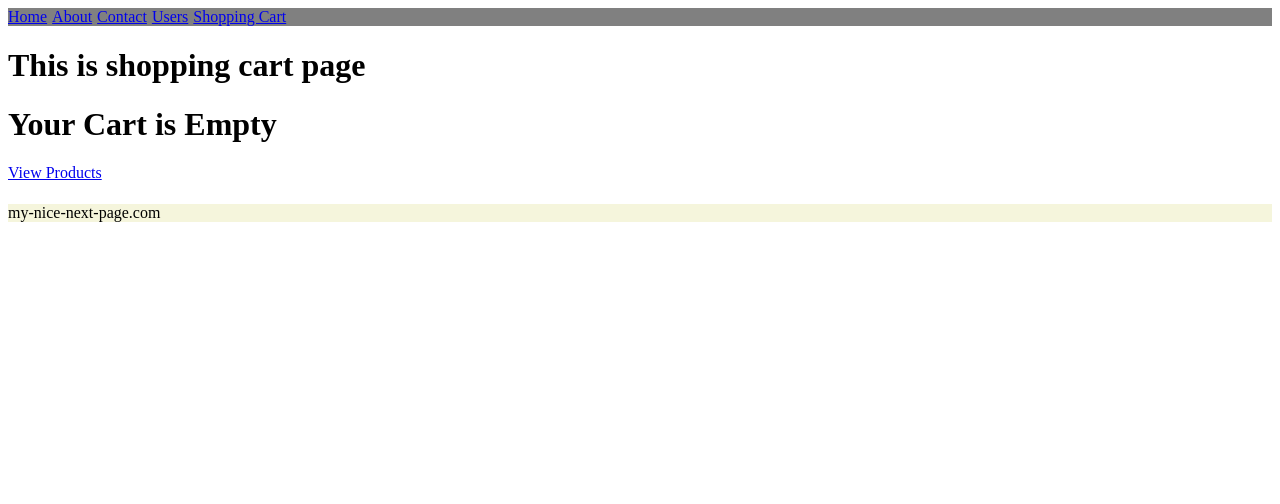
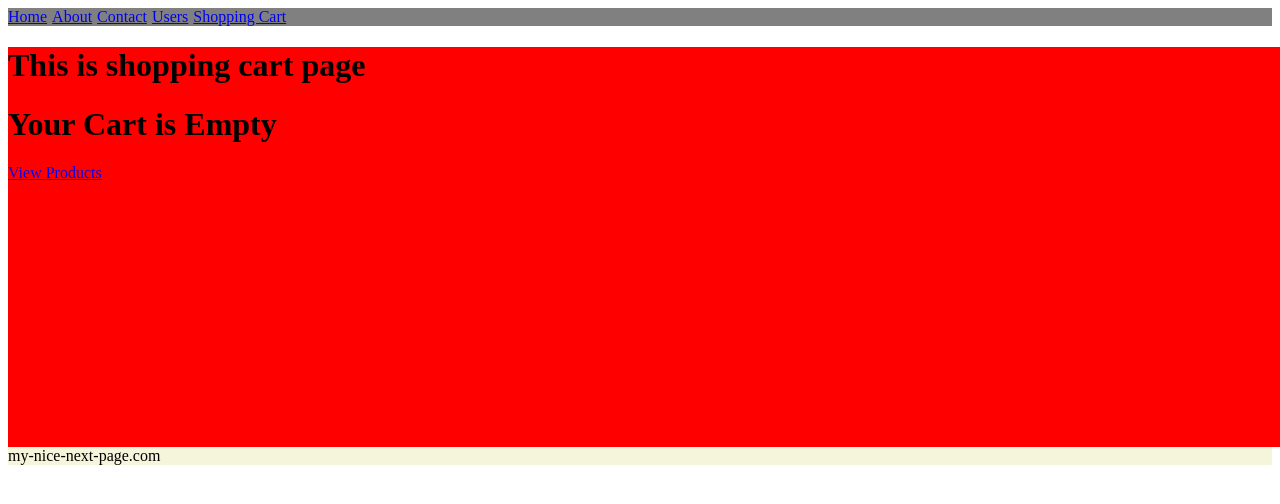
Before and after one commit to Eprince-hub/nextjs-round-plays, a Next.js app: page /users/cart in a window 1280 px wide. Shown: the top 504 px of the page. Built offline with nearby package versions, Linux system fonts and the light colour scheme.

Commit message:
add css sample styling to Cart component

```diff
--- a/pages/users/cart/index.js
+++ b/pages/users/cart/index.js
@@ -1,3 +1,4 @@
+import { css } from '@emotion/react';
 // import Cookies from 'js-cookie';
 import Head from 'next/head';
 import Link from 'next/link';
@@ -5,6 +6,16 @@ import Link from 'next/link';
 // import { useRouter } from 'next/router';
 import Layout from '../../../components/Layout';
 import { getParsedCookie } from '../../../util/cookies';
+
+const cartStyling = css`
+  width: 100vw;
+  min-height: 50vh;
+  background: red;
+
+  ul li img {
+    height: 300px;
+  }
+`;
 
 // import { getParsedCookie, setParsedCookie } from '../../util/cookies';
 
@@ -72,6 +83,7 @@ export default function Cart({ users }) {
       <Head>
         <title>Shopping Cart</title>
       </Head>
+      <div css={cartStyling}>
         <h1>This is shopping cart page</h1>
 
         <h1>
@@ -115,6 +127,7 @@ export default function Cart({ users }) {
             })}
           </h1>
         </div>
+      </div>
     </Layout>
   );
 }
```
Lines whose indentation alone changed are shown as unchanged.
